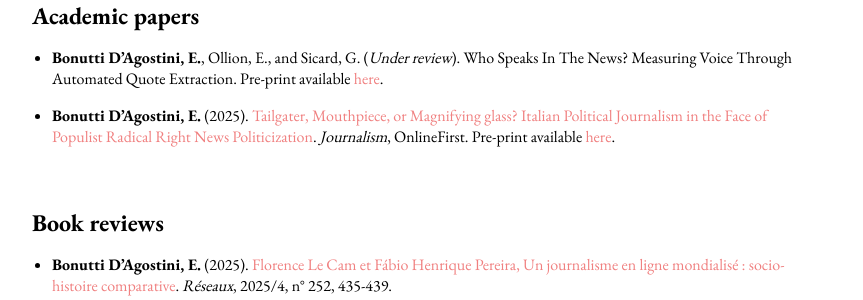
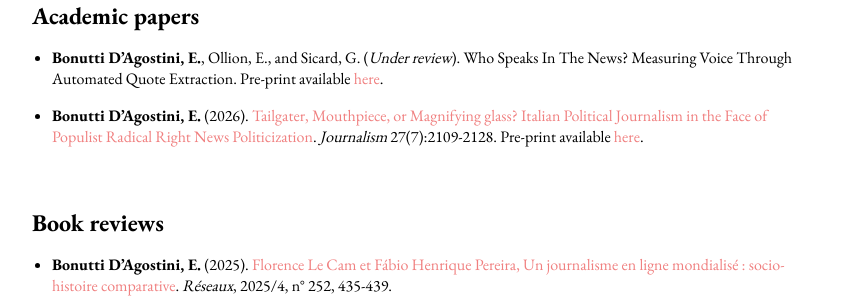
Before and after one commit to emmabonuttidagostini/emmabonuttidagostini.github.io, a Jekyll site: the page built from publications.md, in a window 1280 px wide. Shown: the part 283-583 px from the top of the page, without its empty margins (208-1071 px from the left). Built offline with Jekyll 4.4.1, drawn with Linux system fonts in a browser that asks for light colours.

Commit message:
Update publications.md

```diff
--- a/publications.md
+++ b/publications.md
@@ -9,7 +9,7 @@ title:
 
 * **Bonutti D’Agostini, E.**, Ollion, E., and Sicard, G. (*Under review*). Who Speaks In The News? Measuring Voice Through Automated Quote Extraction. Pre-print available [here]([https://hal.science/hal-05153205](https://osf.io/preprints/socarxiv/5zpfb_v1)).
 
-* **Bonutti D’Agostini, E.** (2025). [Tailgater, Mouthpiece, or Magnifying glass? Italian Political Journalism in the Face of Populist Radical Right News Politicization](https://journals.sagepub.com/doi/full/10.1177/14648849251361076). *Journalism*, OnlineFirst. Pre-print available [here](https://hal.science/hal-05153205).
+* **Bonutti D’Agostini, E.** (2026). [Tailgater, Mouthpiece, or Magnifying glass? Italian Political Journalism in the Face of Populist Radical Right News Politicization](https://journals.sagepub.com/doi/full/10.1177/14648849251361076). *Journalism* 27(7):2109-2128. Pre-print available [here](https://hal.science/hal-05153205).
 
 
 
```
